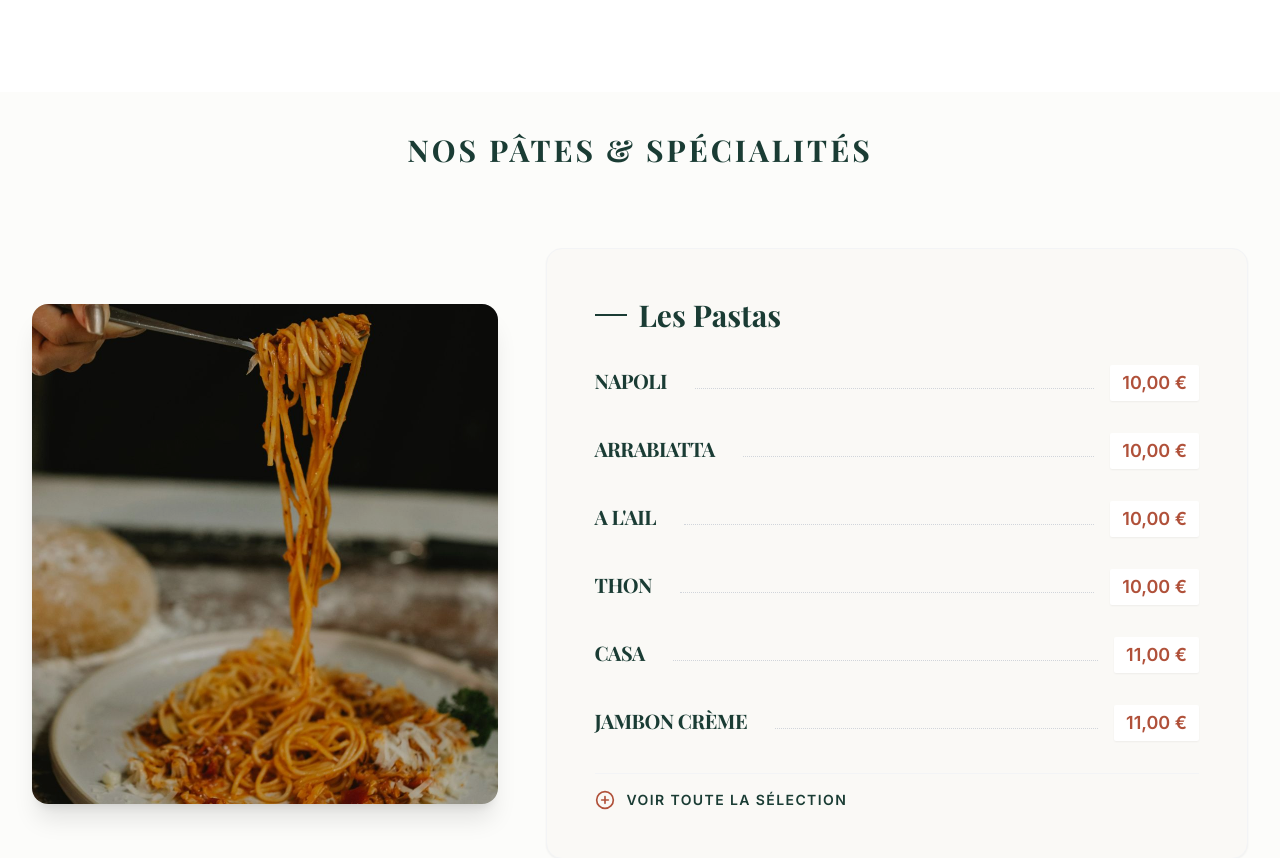
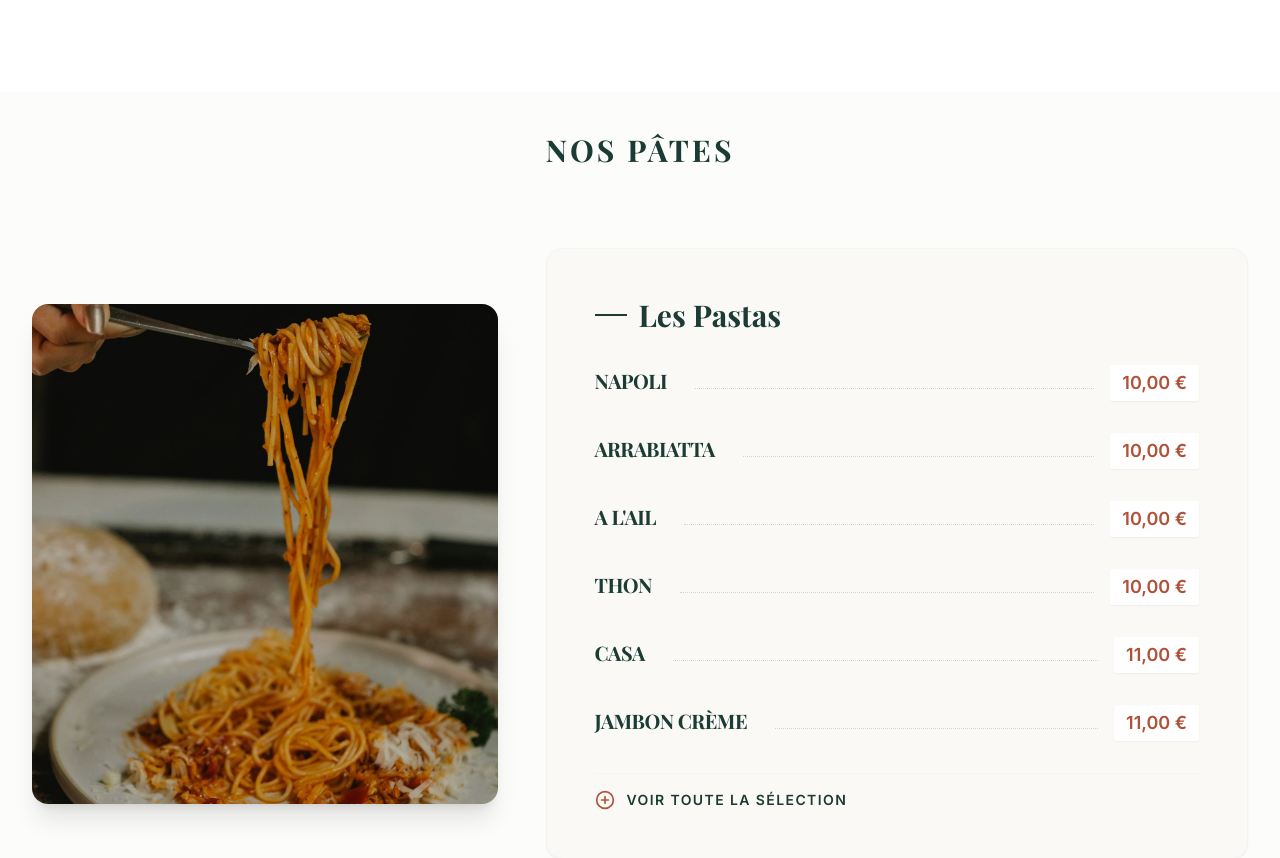
Before and after one commit to avexis-debug/pizza-mouna, a React (Vite) app: page / in a window 1280 px wide. Shown: the part 2340-3198 px from the top of the page. Built offline with nearby package versions, Linux system fonts and the light colour scheme.

Commit message:
Rename section title to Nos Pâtes
Co-Authored-By: Claude Opus 4.6 <noreply@anthropic.com>

```diff
--- a/App.tsx
+++ b/App.tsx
@@ -56,7 +56,7 @@ const App: React.FC = () => {
         {/* Pastas */}
         <div className="py-10 bg-[#FAF9F6]/50">
             <div className="max-w-7xl mx-auto px-4 sm:px-6 lg:px-8 text-center mb-8">
-                <h3 id="section-pates" className="text-2xl md:text-3xl font-bold uppercase tracking-widest text-[#1A3C34] scroll-mt-24">Nos Pâtes & Spécialités</h3>
+                <h3 id="section-pates" className="text-2xl md:text-3xl font-bold uppercase tracking-widest text-[#1A3C34] scroll-mt-24">Nos Pâtes</h3>
             </div>
             <MenuSection
               category={PASTA_MENU}
```
